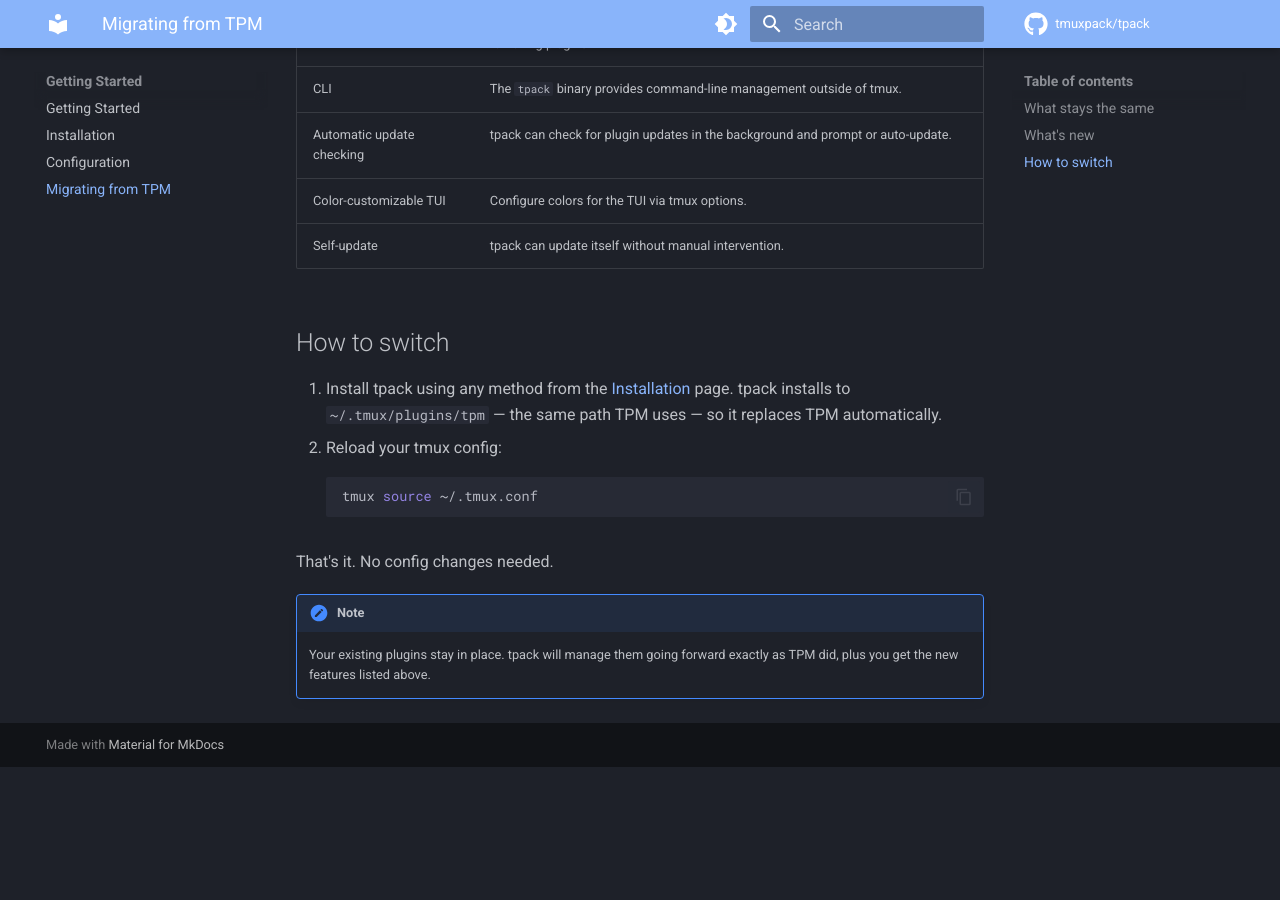
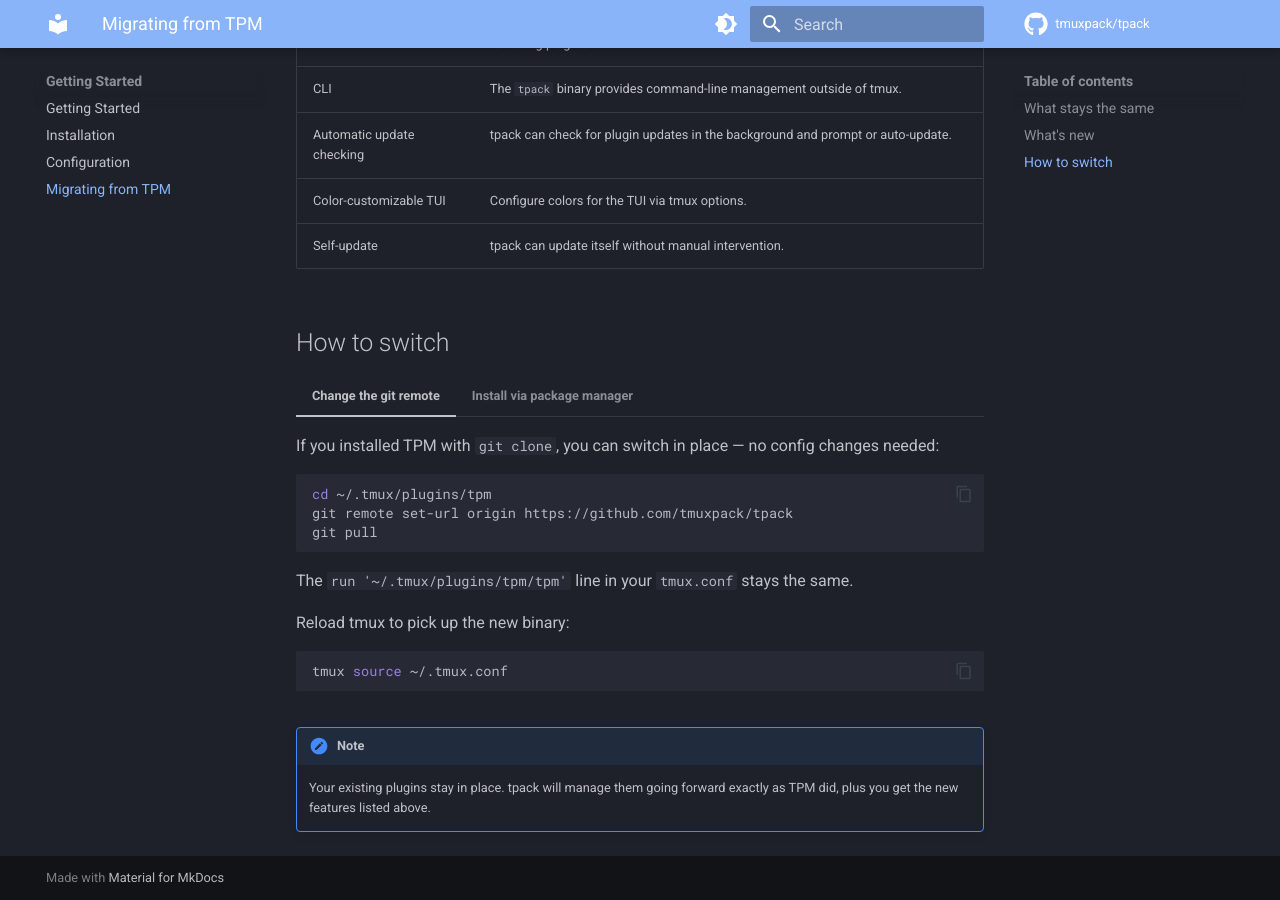
Before and after one commit to tmuxpack/tpack, an MkDocs documentation site: the page built from docs/getting-started/migrating-from-tpm.md, in a window 1280 px wide and 900 px high, scrolled down 866 px. Built offline with MkDocs 1.6.1 and Material for MkDocs 9.7.7, drawn with Linux system fonts in a browser that asks for light colours; comment, search, counter and statistics services are not loaded; before the commit the page ends 1633 px from its top, so only the background shows below that.

````diff
--- a/docs/getting-started/migrating-from-tpm.md
+++ b/docs/getting-started/migrating-from-tpm.md
@@ -30,14 +30,53 @@ tpack adds features that TPM does not have:
 
 ## How to switch
 
-1. Install tpack using any method from the [Installation](installation.md) page. tpack installs to `~/.tmux/plugins/tpm` — the same path TPM uses — so it replaces TPM automatically.
-2. Reload your tmux config:
+=== "Change the git remote"
+
+    If you installed TPM with `git clone`, you can switch in place — no config
+    changes needed:
+
+    ```bash
+    cd ~/.tmux/plugins/tpm
+    git remote set-url origin https://github.com/tmuxpack/tpack
+    git pull
+    ```
+
+    The `run '~/.tmux/plugins/tpm/tpm'` line in your `tmux.conf` stays the same.
+
+    Reload tmux to pick up the new binary:
 
     ```bash
     tmux source ~/.tmux.conf
     ```
 
-That's it. No config changes needed.
+=== "Install via package manager"
+
+    If you prefer installing through a package manager (Homebrew, AUR, DEB/RPM)
+    or `go install`:
+
+    1. Install tpack using any method from the [Installation](installation.md)
+       page.
+    2. Replace the `run` line at the bottom of your `tmux.conf`:
+
+        ```bash
+        # Remove or comment out the old line:
+        # run '~/.tmux/plugins/tpm/tpm'
+
+        # Add:
+        run 'tpack init'
+        ```
+
+    3. Optionally remove the old TPM directory:
+
+        ```bash
+        rm -rf ~/.tmux/plugins/tpm
+        ```
+
+    4. Reload tmux:
+
+        ```bash
+        tmux source ~/.tmux.conf
+        ```
 
 !!! note
     Your existing plugins stay in place. tpack will manage them going forward exactly as TPM did, plus you get the new features listed above.
````
Also changed, not shown: README.md (+27 -130 lines).
